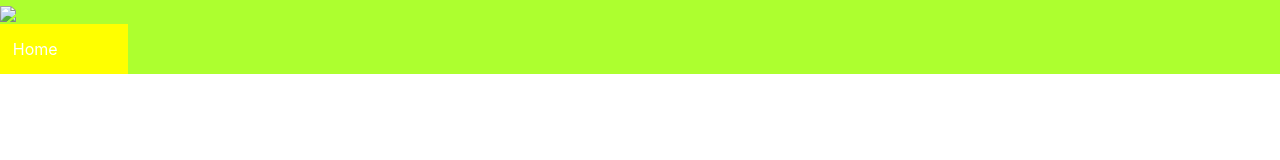
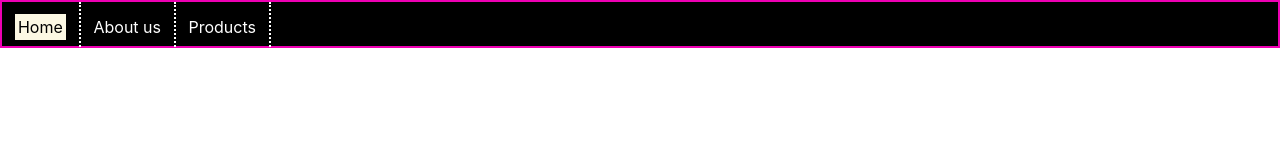
Before and after one commit to DziveQ/ShopSite, a plain HTML site: page index.html in a window 1280 px wide. Drawn offline with nearby package versions, Linux system fonts and the light colour scheme.

Commit message:
Added a few things to navbar.

```diff
--- a/css/style.css
+++ b/css/style.css
@@ -3,13 +3,36 @@ body {
 }
 
 #navbar {
-    background-color: greenyellow;
+    background-color: black;
     min-width: 100%;
     min-height: 6vh;
+
+    border: solid #ee00b3 2px;
+}
+
+#logo {
+    float: left;
+    background-color: blue;
+    max-width: 10%;
 }
 
 .navbar-component {
-    background-color: yellow;
+    float: left;
+
     max-width: 10%;
+    max-height: 5.6vh;
     padding: 1%;
+
+    text-align: center;
+
+    border-right: dotted 2px white;
 }
+
+a:link, a:visited {
+    color: white;
+}
+
+a:hover {
+    color: #ee00b3;
+    text-decoration: none;
+}
--- a/index.html
+++ b/index.html
@@ -16,10 +16,22 @@
 
     <body>
         <div id="navbar">
-            <div id="logo"><img src="img/logo.png"></div>
+            <div id="nb-main" class="navbar-component">
+                <a href="index.html">
+                    <mark>Home</mark>
+                </a>
+            </div>
 
             <div id="nb-main" class="navbar-component">
-                Home
+                <a href="about.html">
+                    About us
+                </a>
+            </div>
+
+            <div id="nb-main" class="navbar-component">
+                <a href="shop.html">
+                    Products
+                </a>
             </div>
         </div>
     </body>
```
